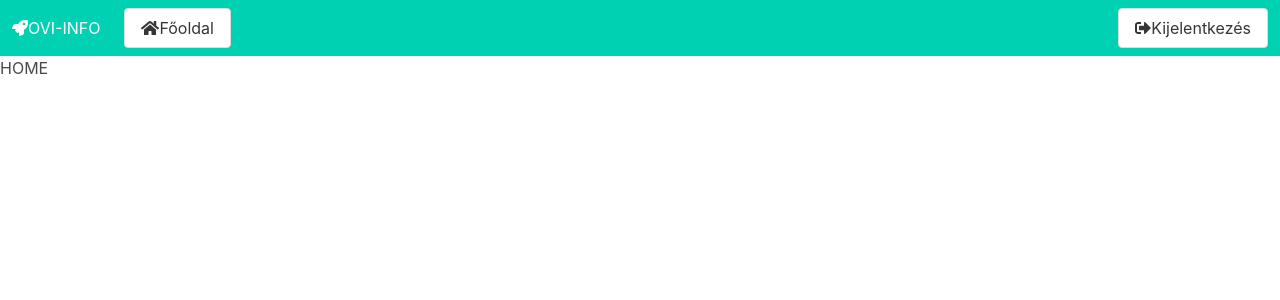
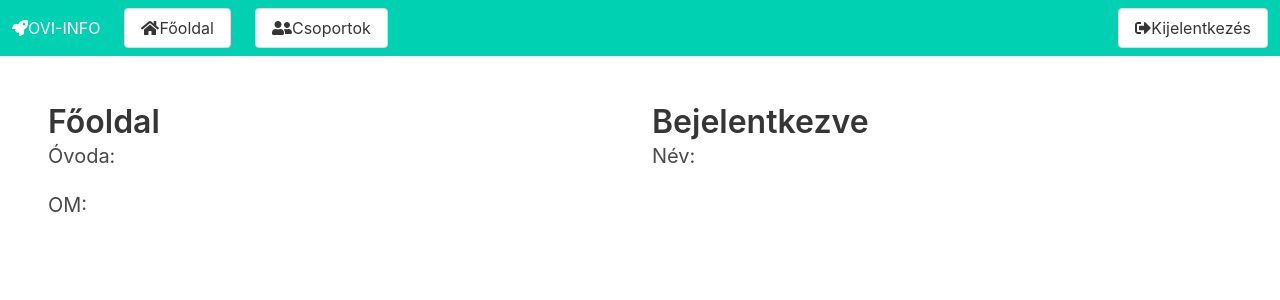
Before and after one commit to sajtos12/ovi_info_fe, a React (Create React App) app: page /oi/home in a window 1280 px wide. Shown: the top 300 px of the page. Built offline with nearby package versions, Linux system fonts and the light colour scheme; sample sign-in values are in the browser's storage.

Commit message:
added basic data to homepage

```diff
--- a/src/actions/login.js
+++ b/src/actions/login.js
@@ -18,7 +18,7 @@ export const login = (username, password) => {
         const tokenToSave = 'Bearer ' + response.data.token;
         await dispatch({
           type: TOKEN_LOADED,
-          payload: tokenToSave,
+          payload: response.data,
         });
         localStorage.setItem('token', tokenToSave);
       })
--- a/src/components/home/home.js
+++ b/src/components/home/home.js
@@ -1,5 +1,27 @@
 import React from 'react';
+import { useSelector } from 'react-redux';
 
-export default function Home() {
-  return <div>HOME</div>;
-}
+const Home = () => {
+  const user = useSelector((state) => state.loginReducer.user);
+  const kindergarten = useSelector((state) => state.loginReducer.kindergarten);
+
+  return (
+    <section className="hero">
+      <div className="hero-body">
+        <div className="columns">
+          <div className="column">
+            <div className="title">Főoldal</div>
+            <div className="subtitle">Óvoda: {kindergarten.name}</div>
+            <div className="subtitle">OM: {kindergarten.om}</div>
+          </div>
+          <div className="column">
+            <div className="title">Bejelentkezve</div>
+            <div className="subtitle">Név: {user.name}</div>
+          </div>
+        </div>
+      </div>
+    </section>
+  );
+};
+
+export default Home;
--- a/src/components/navbar/navbar.js
+++ b/src/components/navbar/navbar.js
@@ -1,9 +1,13 @@
-import React, { useState, useEffect } from "react";
-import { Redirect } from "react-router";
+import React, { useState, useEffect } from 'react';
+import { Redirect } from 'react-router';
+import { useDispatch } from 'react-redux';
+import { logout as signOut } from '../../actions/login';
+import { NavLink } from 'react-router-dom';
 
 export default function Navbar() {
   const [open, setOpen] = useState(false);
   const [logout, setLogout] = useState(false);
+  const dispatch = useDispatch();
 
   useEffect(() => {
     setLogout(false);
@@ -14,7 +18,8 @@ export default function Navbar() {
   };
 
   const handleLogout = () => {
-    localStorage.removeItem("token");
+    localStorage.removeItem('token');
+    dispatch(signOut());
     setLogout(true);
   };
 
@@ -37,13 +42,23 @@ export default function Navbar() {
           <span aria-hidden="true" />
         </a>
       </div>
-      <div className={"navbar-menu" + (open === true ? " is-active" : "")}>
+      <div className={'navbar-menu' + (open === true ? ' is-active' : '')}>
         <div className="navbar-start">
           <div className="navbar-item">
-            <button className="button">
-              <i className="fas fa-home" />
-              Főoldal
-            </button>
+            <NavLink to="/oi/home">
+              <button className="button">
+                <i className="fas fa-home" />
+                Főoldal
+              </button>
+            </NavLink>
+          </div>
+          <div className="navbar-item">
+            <NavLink to="/oi/csoportok">
+              <button className="button">
+                <i class="fas fa-user-friends" />
+                Csoportok
+              </button>
+            </NavLink>
           </div>
         </div>
         <div className="navbar-end">
--- a/src/components/protected/protected-route.js
+++ b/src/components/protected/protected-route.js
@@ -1,7 +1,7 @@
 import React from 'react';
 import { Route, Redirect } from 'react-router';
 
-export default function ProtectedRoute({ component, path }) {
+const ProtectedRoute = ({ component, path }) => {
   const isAuth = () => {
     if (localStorage.getItem('token')) {
       return true;
@@ -19,4 +19,6 @@ export default function ProtectedRoute({ component, path }) {
       )}
     </React.Fragment>
   );
-}
+};
+
+export default ProtectedRoute;
--- a/src/reducers/login.js
+++ b/src/reducers/login.js
@@ -2,12 +2,14 @@ import {
   TOKEN_LOADED,
   TOKEN_LOADING,
   TOKEN_ERROR,
-  TOKEN_CLEAR
-} from "../constants/action-types";
+  TOKEN_CLEAR,
+} from '../constants/action-types';
 
 const initialState = {
   token: null,
-  status: false
+  status: false,
+  user: {},
+  kindergarten: {},
 };
 
 const loginReducer = (state = initialState, action) => {
@@ -15,21 +17,25 @@ const loginReducer = (state = initialState, action) => {
     case TOKEN_LOADING:
       return Object.assign({}, state, {
         token: null,
-        status: false
+        status: false,
       });
     case TOKEN_LOADED:
       return Object.assign({}, state, {
-        token: action.payload,
-        status: true
+        token: action.payload.token,
+        user: action.payload.user,
+        kindergarten: action.payload.kindergarten,
+        status: true,
       });
     case TOKEN_ERROR:
       return Object.assign({}, state, {
-        status: false
+        status: false,
       });
     case TOKEN_CLEAR:
       return Object.assign({}, state, {
         token: null,
-        status: false
+        status: false,
+        user: {},
+        kindergarten: {},
       });
     default:
       return state;
```
